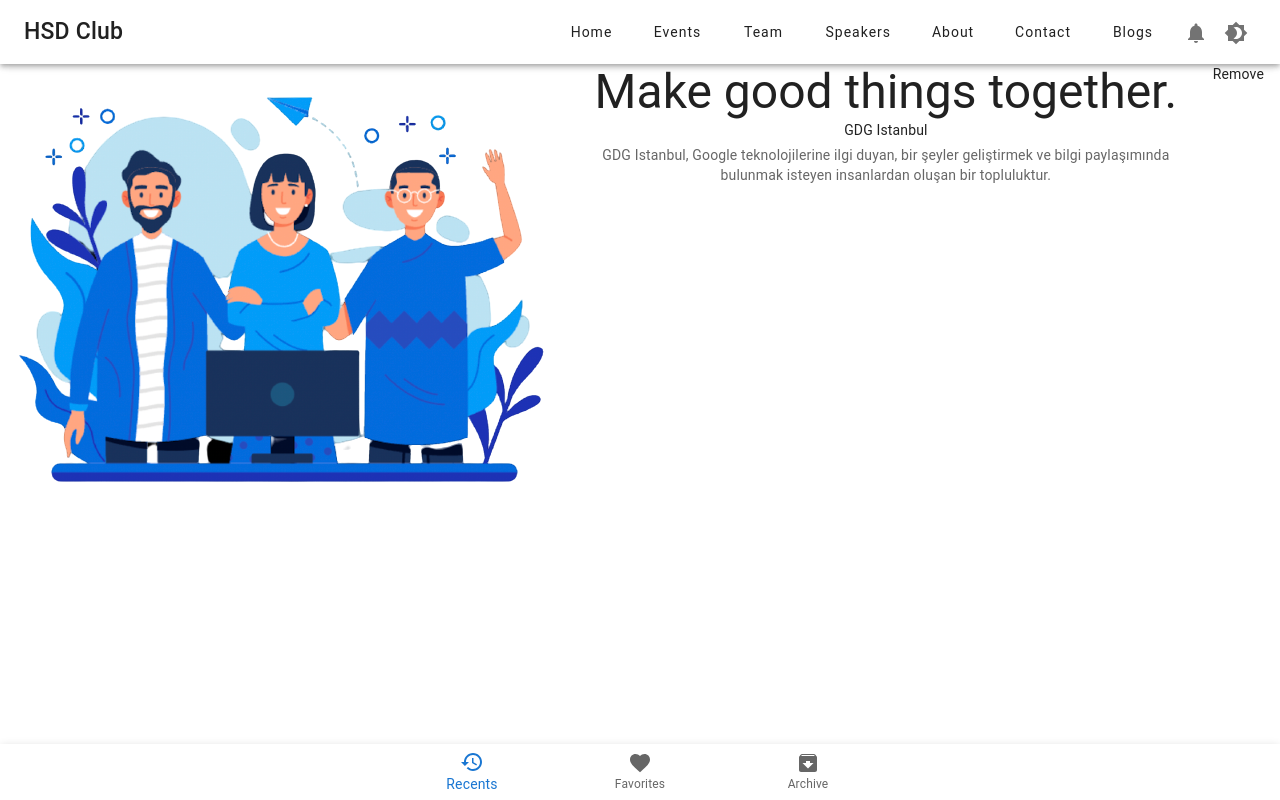
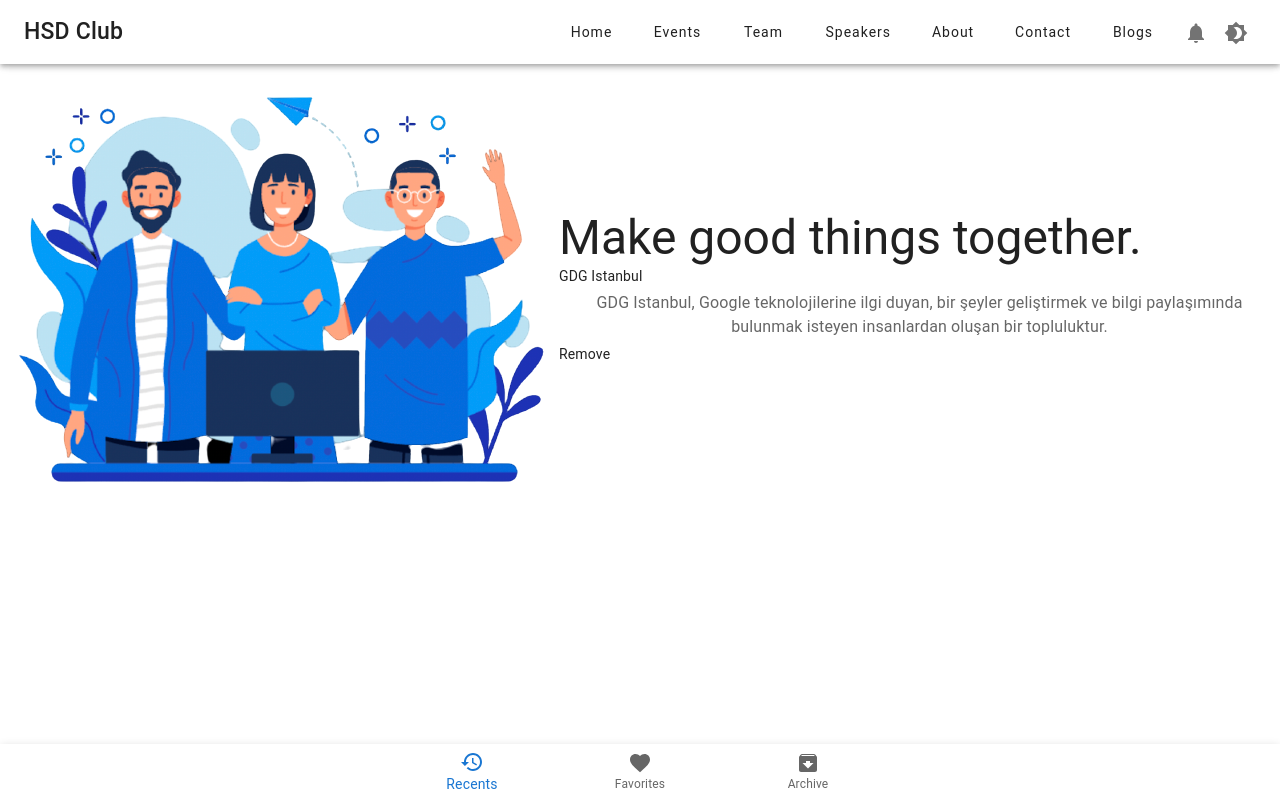
Before and after one commit to elselif/gdgClone, a React (Create React App) app: page / in a window 1280 px wide. Built offline with nearby package versions, Linux system fonts and the light colour scheme; what @material-tailwind/react would draw is missing.

Commit message:
finish-UX-HOME-first-component

```diff
--- a/src/pages/Home.tsx
+++ b/src/pages/Home.tsx
@@ -14,27 +14,26 @@
     <>
       <Navbar />
 
+      <div className='mt-10 mx-24'>
 
-      <Grid container spacing={2}>
-        <Grid item>
-          <ButtonBase className='w-auto h-auto lg:w-[500px] '>
-            <img src={require("../images/hello.png")} alt='i' className='w-auto h-auto' />
+      <Grid alignItems="center"  direction="row"  justifyContent="flex-start" container >
+        <Grid item >
+          <ButtonBase className="">
+            <img src={require("../images/hello.png")} alt='i' className='lg:w-[300px] sm:w-[500px] whitespace-nowrap' />
           </ButtonBase>
         </Grid>
-        <Grid item xs={12} sm container>
-          <Grid item xs container spacing={2}>
-            <Grid className=' ' item xs >
+        <Grid item xs={12} sm container    >
+          <Grid item xs container  >
+            <Grid className=' ' item xs container direction="column"   justifyContent="flex-start"   alignItems="flex-start" >
               <Typography className='' variant="h3" component="div" sx={{}}>
                 Make good things <span className='text-blue-800'>together</span>.
               </Typography>
               <Typography variant="body2" gutterBottom>
                 GDG Istanbul
               </Typography>
-              <Typography variant="body2" color="text.secondary">
+              <Typography variant="body1" color="text.secondary" gutterBottom>
                 GDG Istanbul, Google teknolojilerine ilgi duyan, bir şeyler geliştirmek ve bilgi paylaşımında bulunmak isteyen insanlardan oluşan bir topluluktur.
               </Typography>
-            </Grid>
-            <Grid item>
               <Typography sx={{ cursor: 'pointer' }} variant="body2">
                 Remove
               </Typography>
@@ -43,6 +42,8 @@
           </Grid>
         </Grid>
       </Grid>
+      </div>
+
 
     </>
   );
```
